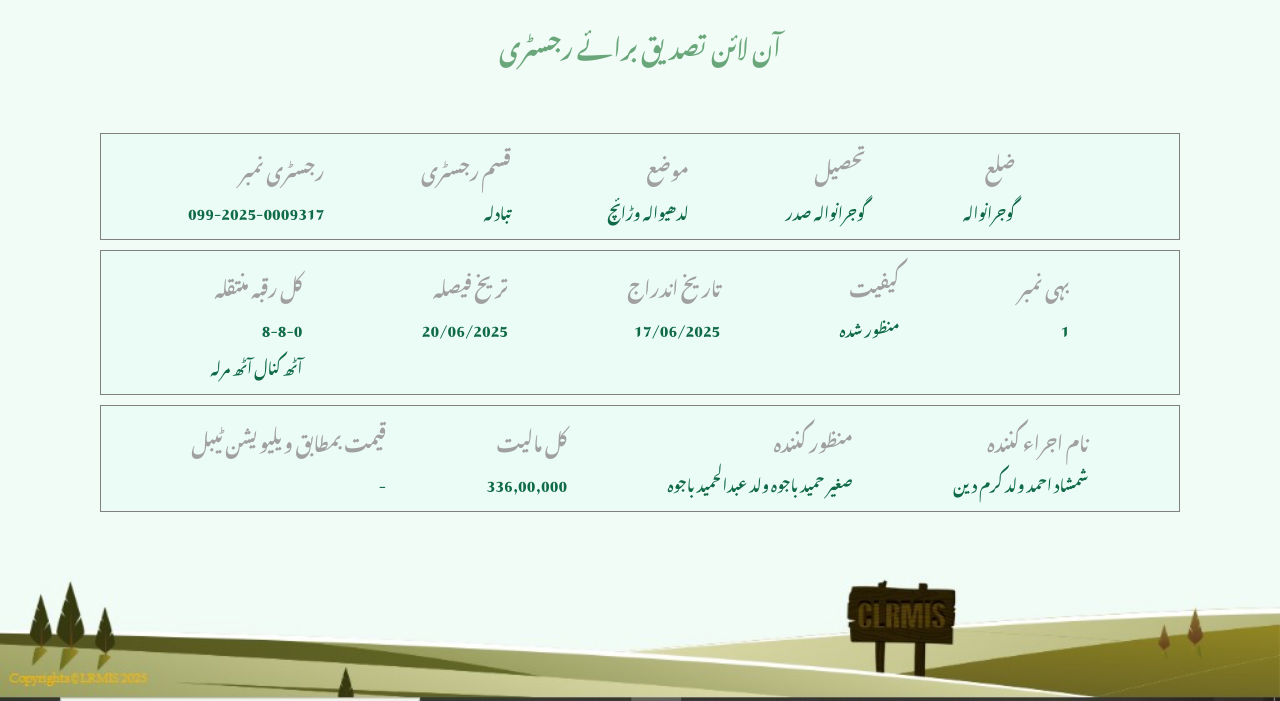
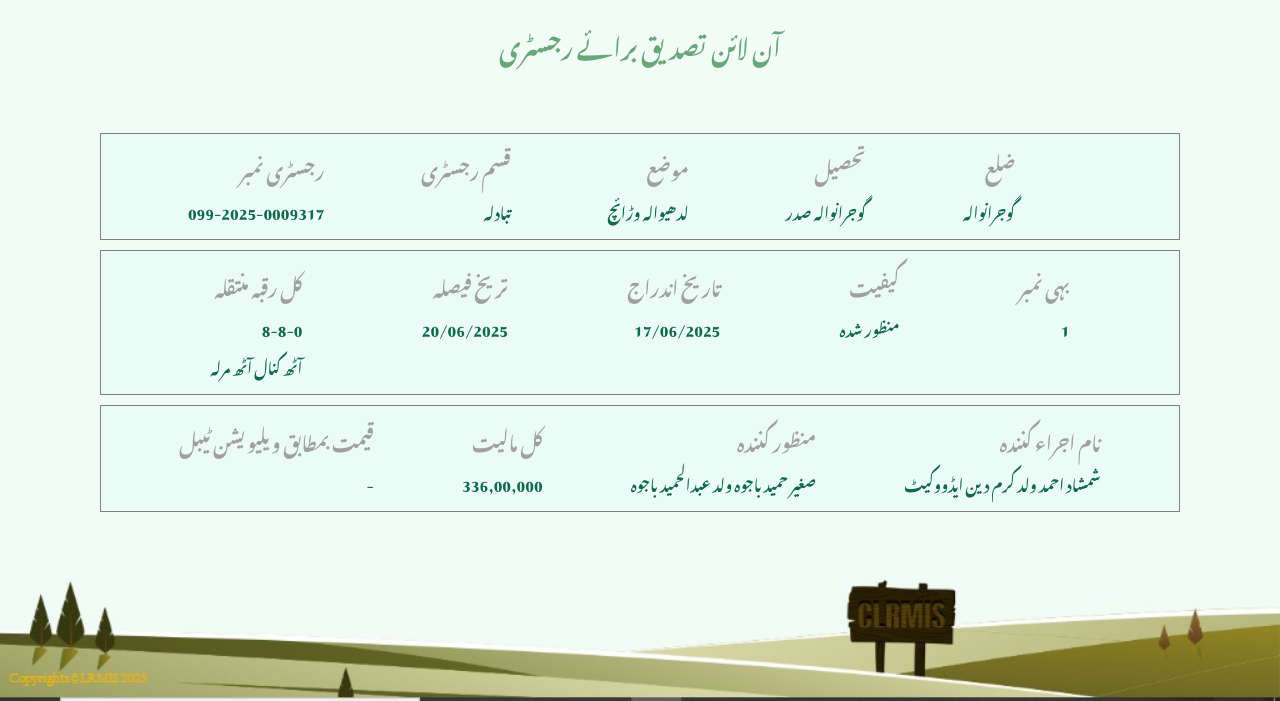
Before and after one commit to onlinefardpunjab-zameen-govpk/HeD7atir-SegrM, a plain HTML site: page index.html in a window 1280 px wide. Shown: the part 99-800 px from the top of the page. Drawn offline with Linux system fonts and the light colour scheme; files that its build step writes are made by us from their sources; files whose address does not match are found by name.

Commit message:
Update index.html

```diff
--- a/index.html
+++ b/index.html
@@ -117,7 +117,7 @@
             <div class="item text4">
                 <h3>نام اجراء کنندہ
                 </h3>
-                <p>شمشاد احمد ولد کرم دین
+                <p>شمشاد احمد ولد کرم دین ایڈووکیٹ
                 </p>
             </div>
 
```
